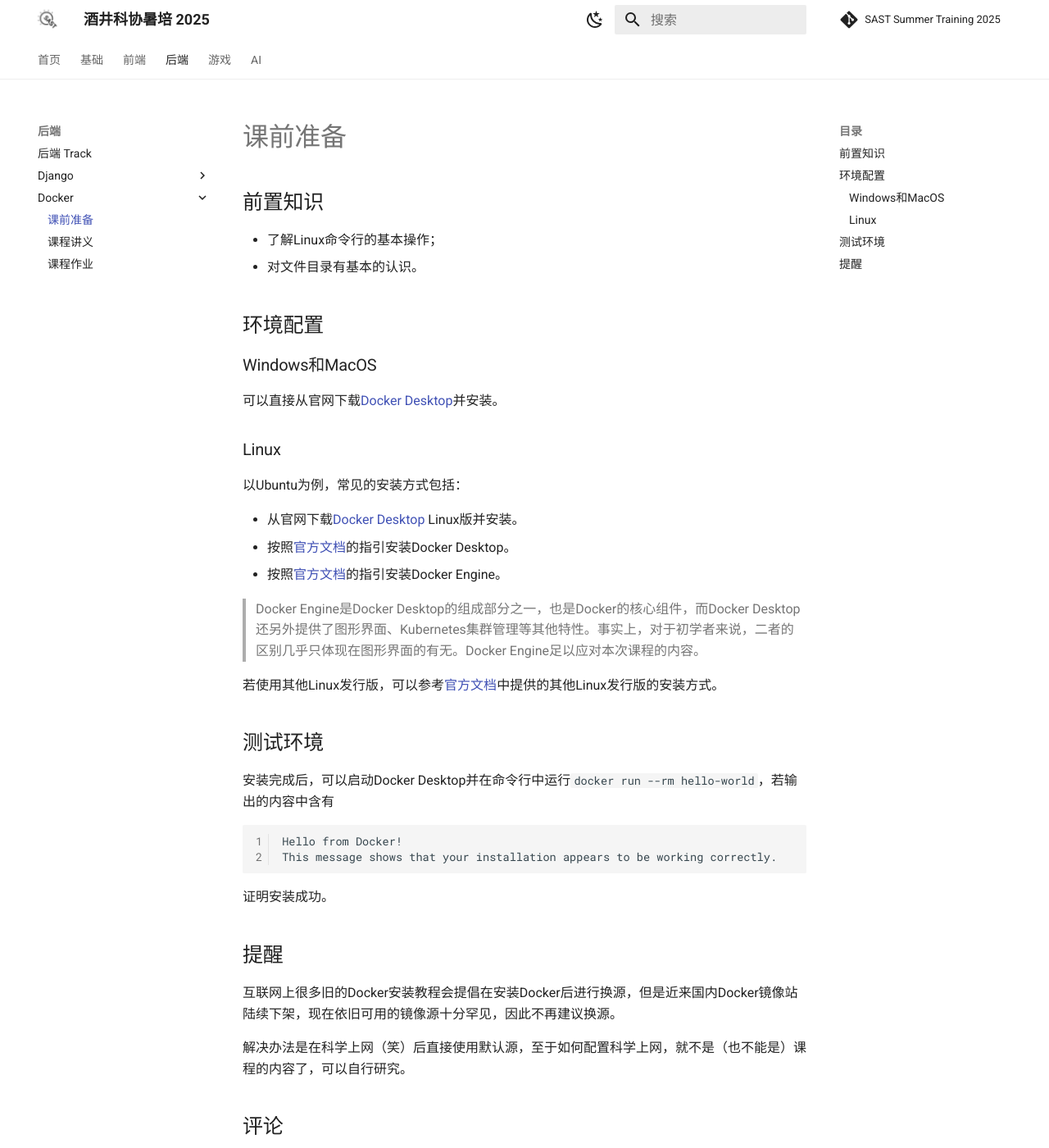
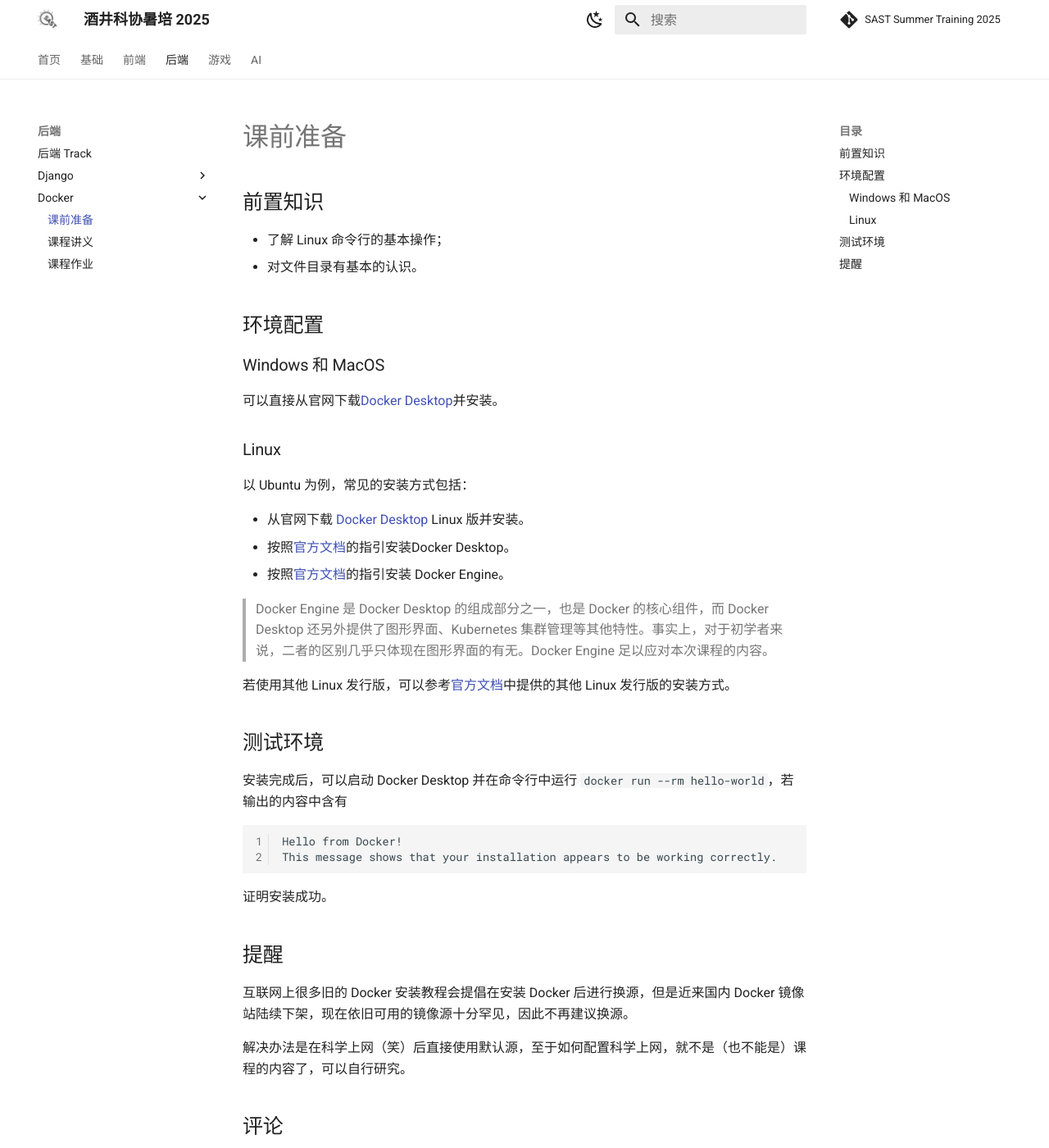
Before and after one commit to sast-summer-training-2025/sast-summer-training-2025.github.io, an MkDocs documentation site: the page built from docs/backend/docker/prepare.md, in a window 1280 px wide and 1400 px high. Shown: the whole window at 82% size. Built offline with MkDocs 1.6.1 and Material for MkDocs 9.7.7, drawn with Linux system fonts in a browser that asks for light colours; comment, search, counter and statistics services are not loaded.

````diff
--- a/docs/backend/docker/prepare.md
+++ b/docs/backend/docker/prepare.md
@@ -2,38 +2,40 @@
 
 ## 前置知识
 
-- 了解Linux命令行的基本操作；
+- 了解 Linux 命令行的基本操作；
 - 对文件目录有基本的认识。
 
 ## 环境配置
 
-### Windows和MacOS
+### Windows 和 MacOS
 
 可以直接从官网下载[Docker Desktop](https://www.docker.com/)并安装。
 
 ### Linux
 
-以Ubuntu为例，常见的安装方式包括：
+以 Ubuntu 为例，常见的安装方式包括：
 
-- 从官网下载[Docker Desktop](https://www.docker.com/) Linux版并安装。
+- 从官网下载 [Docker Desktop](https://www.docker.com/) Linux 版并安装。
 - 按照[官方文档](https://docs.docker.com/desktop/setup/install/linux/ubuntu/)的指引安装Docker Desktop。
-- 按照[官方文档](https://docs.docker.com/engine/install/ubuntu/)的指引安装Docker Engine。
+- 按照[官方文档](https://docs.docker.com/engine/install/ubuntu/)的指引安装 Docker Engine。
 
-> Docker Engine是Docker Desktop的组成部分之一，也是Docker的核心组件，而Docker Desktop还另外提供了图形界面、Kubernetes集群管理等其他特性。事实上，对于初学者来说，二者的区别几乎只体现在图形界面的有无。Docker Engine足以应对本次课程的内容。
+> Docker Engine 是 Docker Desktop 的组成部分之一，也是 Docker 的核心组件，而 Docker Desktop 还另外提供了图形界面、Kubernetes 集群管理等其他特性。事实上，对于初学者来说，二者的区别几乎只体现在图形界面的有无。Docker Engine 足以应对本次课程的内容。
 
-若使用其他Linux发行版，可以参考[官方文档](https://docs.docker.com/desktop/setup/install/linux/)中提供的其他Linux发行版的安装方式。
+若使用其他 Linux 发行版，可以参考[官方文档](https://docs.docker.com/desktop/setup/install/linux/)中提供的其他 Linux 发行版的安装方式。
 
 ## 测试环境
 
-安装完成后，可以启动Docker Desktop并在命令行中运行`docker run --rm hello-world`，若输出的内容中含有
+安装完成后，可以启动 Docker Desktop 并在命令行中运行 `docker run --rm hello-world`，若输出的内容中含有
+
 ```shell
 Hello from Docker!
 This message shows that your installation appears to be working correctly.
 ```
+
 证明安装成功。
 
 ## 提醒
 
-互联网上很多旧的Docker安装教程会提倡在安装Docker后进行换源，但是近来国内Docker镜像站陆续下架，现在依旧可用的镜像源十分罕见，因此不再建议换源。
+互联网上很多旧的 Docker 安装教程会提倡在安装 Docker 后进行换源，但是近来国内 Docker 镜像站陆续下架，现在依旧可用的镜像源十分罕见，因此不再建议换源。
 
 解决办法是在科学上网（笑）后直接使用默认源，至于如何配置科学上网，就不是（也不能是）课程的内容了，可以自行研究。
````
Also changed, not shown: docs/backend/index_backend.md (+7 -0 lines).
